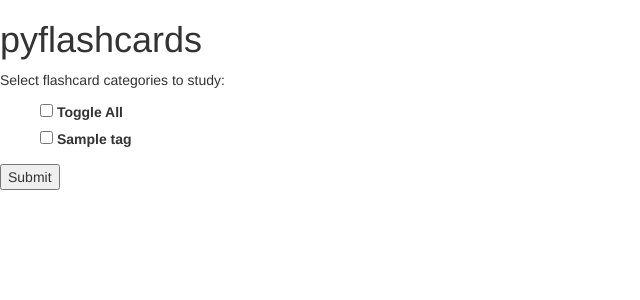
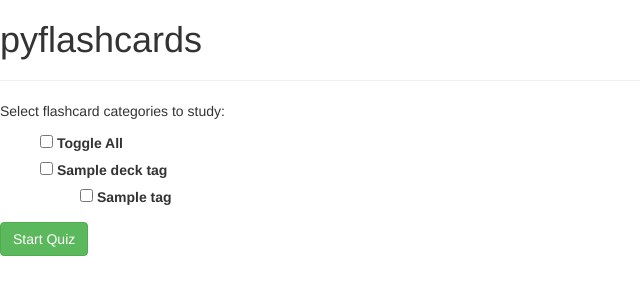
Before and after one commit to chrisluedtke/pyflashcards, a Flask app: template pyflashcards/templates/home.html in a window 1280 px wide. Shown: the top 300 px of the page, without its empty margins (0-640 px from the left). Run offline with Flask 2, Linux system fonts and the light colour scheme; the template is opened without the code that fills it: most values are stand-ins (such as "Sample title", 1, 10 or a date in 2020); some libraries are stand-ins or nearby versions.

Commit message:
layout updates

```diff
--- a/pyflashcards/templates/complete.html
+++ b/pyflashcards/templates/complete.html
@@ -1,8 +1,8 @@
 {% extends "layout.html" %}
 {% block content %}
-    <h1>Quiz complete!</h1>
+    <h3>Quiz complete!</h3>
 
     <form method="post">
-    <input type="submit">
+    <button type="submit" class="btn btn-success">Return Home</button>
     </form>
 {% endblock %}
--- a/pyflashcards/templates/flashcard.html
+++ b/pyflashcards/templates/flashcard.html
@@ -23,11 +23,11 @@
     </div>
     </form>
 
-    <h1>Question</h1>
+    <h3>Question</h3>
     {{ question_html|safe }}
 
     <div id="myDIV" style="display:none;">
-      <h1>Answer</h1>
+      <h3>Answer</h3>
       {{ answer_html|safe }}
     </div>
 {% endblock %}
--- a/pyflashcards/templates/home.html
+++ b/pyflashcards/templates/home.html
@@ -1,6 +1,5 @@
 {% extends "layout.html" %}
 {% block content %}
-    <h1>pyflashcards</h1>
     <p>Select flashcard categories to study:</p>
 
     <script language="JavaScript">
@@ -15,9 +14,15 @@
     <form method="post">
         <ul style="list-style: none;">
             <li><label><input type="checkbox" onClick="toggle(this)"> Toggle All</label></li>
-            {% for tag in tags %}
-            <li><label><input type="checkbox" name="tag" value="{{ tag }}"> {{ tag }}</label></li>
+            {% for deck_name, tags in deck_tags.items() %}
+            <li><label><input type="checkbox" name="deck_name" value="{{ deck_name }}"> {{ deck_name }}</label></li>
+                <ul style="list-style: none;">
+                    {% for tag in tags %}
+                    <li><label><input type="checkbox" name="tag" value="{{ tag }}"> {{ tag }}</label></li>
+                    {% endfor %}
+                </ul>
             {% endfor %}
         </ul>
-    <input type="submit">
+        <button type="submit" class="btn btn-success">Start Quiz</button>
+    </form>
 {% endblock %}
--- a/pyflashcards/templates/layout.html
+++ b/pyflashcards/templates/layout.html
@@ -8,6 +8,8 @@
         <script src="https://maxcdn.bootstrapcdn.com/bootstrap/3.4.0/js/bootstrap.min.js"></script>
     </head>
     <body>
+        <h1>pyflashcards</h1>
+        <hr>
         <div id="content" style="width:400px">{% block content %}{% endblock %}</div>
     </body>
 </html>
```
